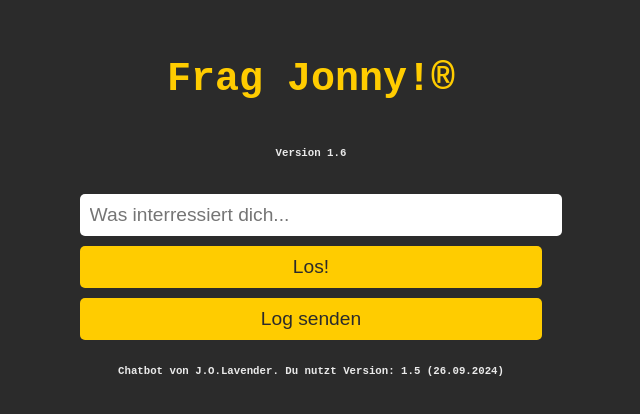
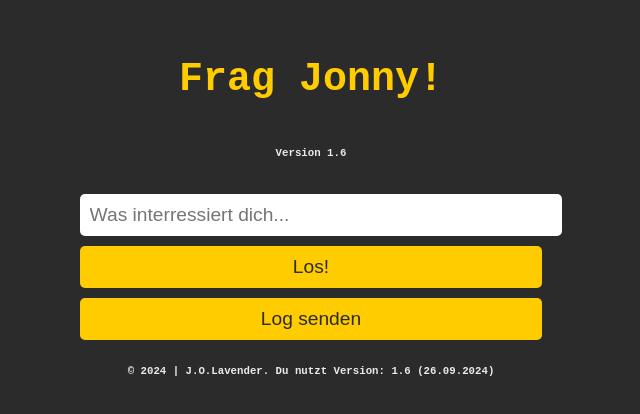
Before and after one commit to GeorgeOrewell/FragJonny, a plain HTML site: page index.html in a window 1280 px wide. Shown: the part 184-598 px from the top of the page, without its empty margins (329-969 px from the left). Drawn offline with Linux system fonts and the light colour scheme.

Commit message:
"copyright"

```diff
--- a/index.html
+++ b/index.html
@@ -8,7 +8,7 @@
   <link rel="stylesheet" href="style.css">
 </head>
 <body>
-  <h1>Frag Jonny!®</h1>
+  <h1>Frag Jonny!</h1>
   <h6>Version 1.6</h6>
     <div id="chatbox">
     <div id="output"></div>
@@ -17,7 +17,7 @@
     <button onclick="uploadChatLog()">Log senden</button>
   </div>
   <h6>
-  Chatbot von J.O.Lavender.   Du nutzt Version:  1.5 (26.09.2024)
+  © 2024 | J.O.Lavender.   Du nutzt Version:  1.6 (26.09.2024)
   </h6>
   <script src="uploadChatLog.js"></script>
   <script src="fuse.js"></script>
```
